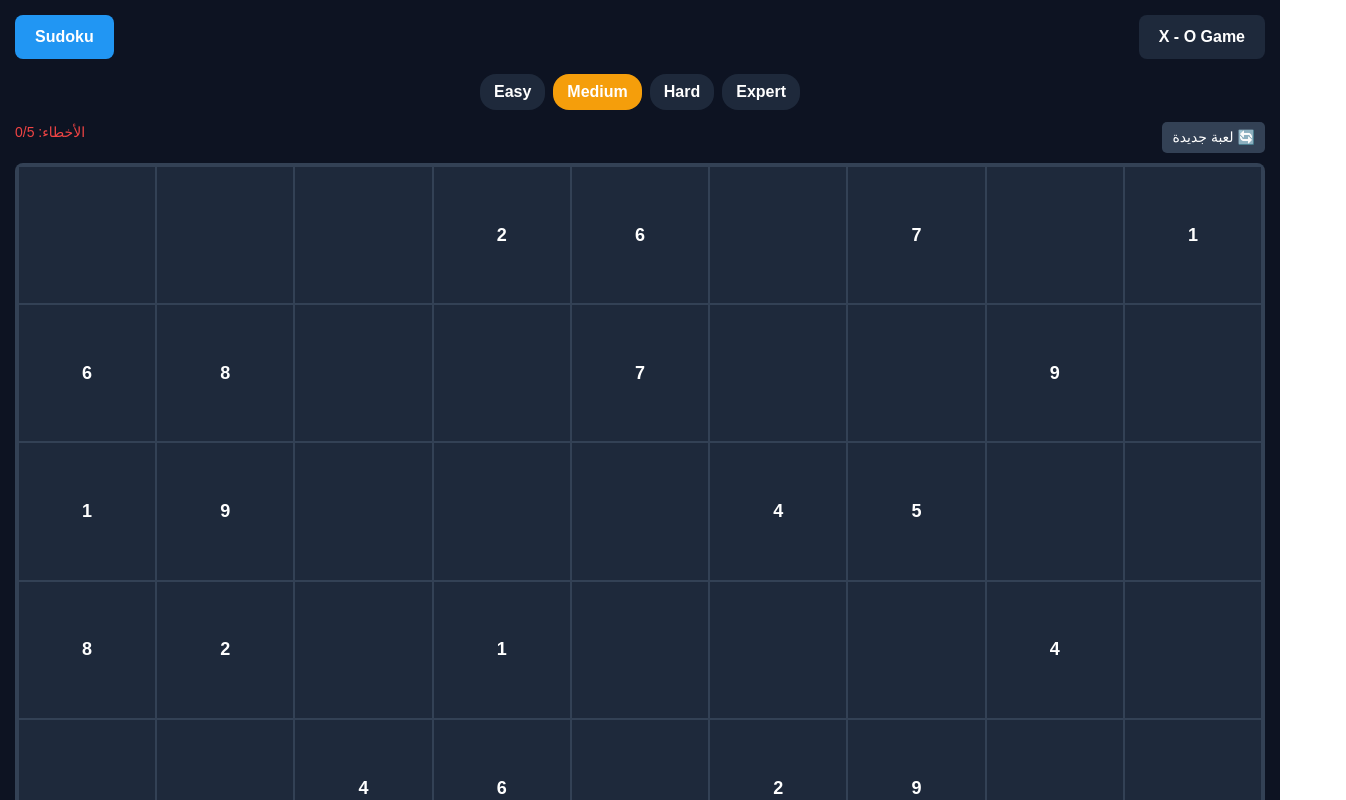
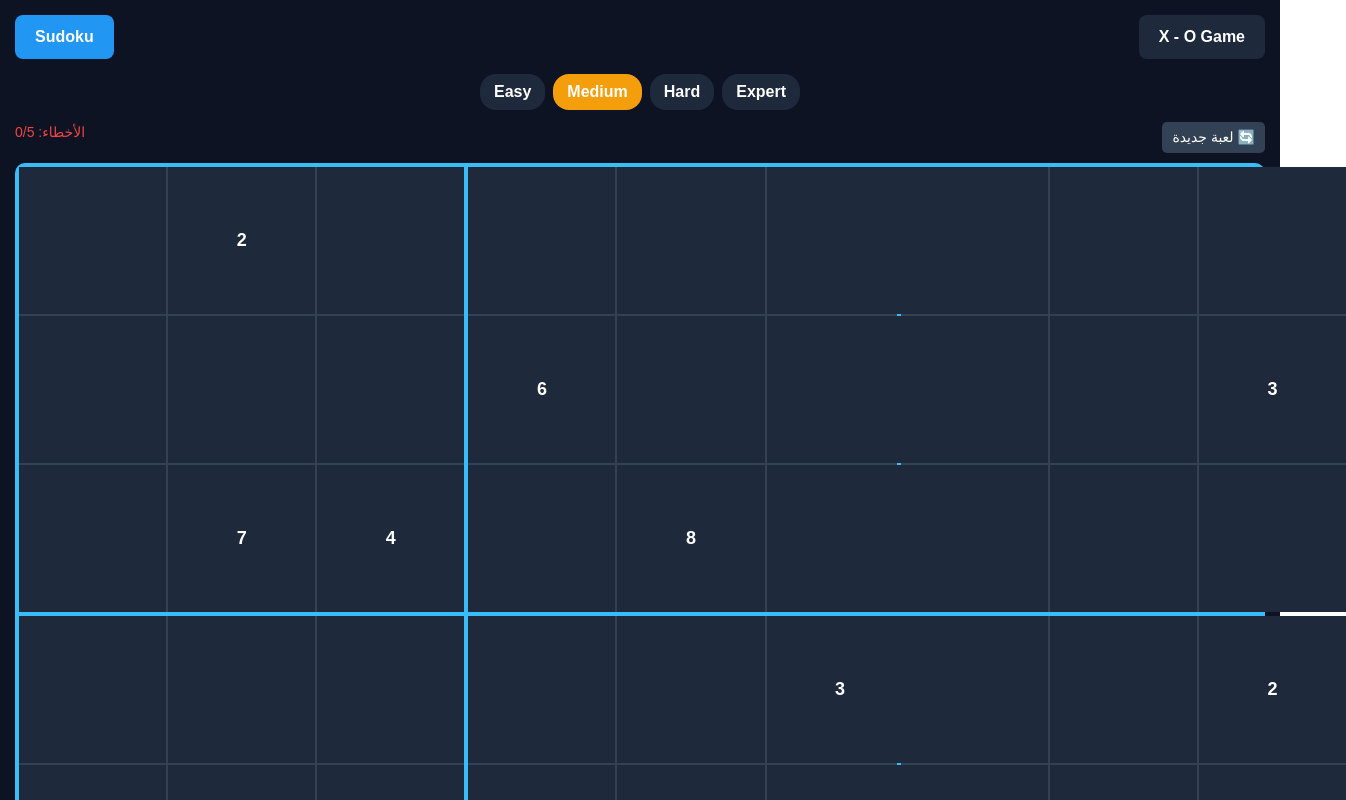
Before and after one commit to tameemzn0-hue/Sudoku-game-, a React (Vite) app: page / in a window 1280 px wide. Shown: the top 800 px of the page, 1346 px wide, since content can reach past the window. Built offline with nearby package versions, Linux system fonts and the light colour scheme.

Commit message:
Update Sudoku randomized boards v3.2.1

```diff
--- a/src/App.tsx
+++ b/src/App.tsx
@@ -3,8 +3,9 @@ import React, { useState, useEffect } from 'react';
 type BoardState = (string | null)[];
 type Difficulty = 'Easy' | 'Medium' | 'Hard' | 'Expert';
 
-const SUDOKU_BOARDS: Record<Difficulty, number[][]> = {
+const SUDOKU_BOARDS: Record<Difficulty, number[][][]> = {
   Easy: [
+    [
       [5, 3, 0, 0, 7, 0, 0, 0, 0],
       [6, 0, 0, 1, 9, 5, 0, 0, 0],
       [0, 9, 8, 0, 0, 0, 0, 6, 0],
@@ -15,7 +16,20 @@ const SUDOKU_BOARDS: Record<Difficulty, number[][]> = {
       [0, 0, 0, 4, 1, 9, 0, 0, 5],
       [0, 0, 0, 0, 8, 0, 0, 7, 9]
     ],
+    [
+      [1, 0, 4, 0, 0, 0, 7, 0, 9],
+      [0, 3, 2, 5, 0, 0, 0, 8, 0],
+      [0, 0, 0, 0, 1, 0, 5, 0, 0],
+      [0, 0, 0, 2, 0, 8, 0, 0, 4],
+      [0, 5, 0, 0, 0, 0, 0, 3, 0],
+      [2, 0, 0, 9, 0, 5, 0, 0, 0],
+      [0, 0, 9, 0, 3, 0, 0, 0, 0],
+      [0, 2, 0, 0, 0, 7, 1, 4, 0],
+      [3, 0, 5, 0, 0, 0, 8, 0, 6]
+    ]
+  ],
   Medium: [
+    [
       [0, 0, 0, 2, 6, 0, 7, 0, 1],
       [6, 8, 0, 0, 7, 0, 0, 9, 0],
       [1, 9, 0, 0, 0, 4, 5, 0, 0],
@@ -26,7 +40,20 @@ const SUDOKU_BOARDS: Record<Difficulty, number[][]> = {
       [0, 4, 0, 0, 5, 0, 0, 3, 6],
       [7, 0, 3, 0, 1, 8, 0, 0, 0]
     ],
+    [
+      [0, 2, 0, 0, 0, 0, 0, 0, 0],
+      [0, 0, 0, 6, 0, 0, 0, 0, 3],
+      [0, 7, 4, 0, 8, 0, 0, 0, 0],
+      [0, 0, 0, 0, 0, 3, 0, 0, 2],
+      [0, 8, 0, 0, 4, 0, 0, 1, 0],
+      [6, 0, 0, 5, 0, 0, 0, 0, 0],
+      [0, 0, 0, 0, 1, 0, 7, 8, 0],
+      [5, 0, 0, 0, 0, 9, 0, 0, 0],
+      [0, 0, 0, 0, 0, 0, 0, 4, 0]
+    ]
+  ],
   Hard: [
+    [
       [0, 2, 0, 6, 0, 8, 0, 0, 0],
       [5, 8, 0, 0, 0, 9, 7, 0, 0],
       [0, 0, 0, 0, 4, 0, 0, 0, 0],
@@ -37,7 +64,20 @@ const SUDOKU_BOARDS: Record<Difficulty, number[][]> = {
       [0, 0, 9, 8, 0, 0, 0, 3, 6],
       [0, 0, 0, 3, 0, 6, 0, 9, 0]
     ],
+    [
+      [1, 0, 0, 0, 0, 7, 0, 9, 0],
+      [0, 3, 0, 0, 2, 0, 0, 0, 8],
+      [0, 0, 9, 6, 0, 0, 5, 0, 0],
+      [0, 0, 5, 3, 0, 0, 9, 0, 0],
+      [0, 1, 0, 0, 8, 0, 0, 2, 0],
+      [0, 0, 6, 0, 0, 5, 1, 0, 0],
+      [0, 0, 3, 0, 0, 9, 8, 0, 0],
+      [9, 0, 0, 0, 4, 0, 0, 6, 0],
+      [0, 5, 0, 1, 0, 0, 0, 0, 3]
+    ]
+  ],
   Expert: [
+    [
       [0, 0, 0, 0, 0, 0, 0, 1, 2],
       [0, 0, 0, 0, 0, 0, 0, 0, 3],
       [0, 0, 2, 3, 0, 0, 4, 0, 0],
@@ -47,6 +87,18 @@ const SUDOKU_BOARDS: Record<Difficulty, number[][]> = {
       [0, 0, 8, 5, 0, 0, 6, 0, 0],
       [9, 0, 0, 0, 0, 0, 0, 0, 0],
       [4, 7, 0, 0, 0, 0, 0, 0, 0]
+    ],
+    [
+      [0, 0, 0, 7, 0, 0, 0, 0, 0],
+      [1, 0, 0, 0, 0, 0, 0, 0, 5],
+      [0, 0, 8, 0, 3, 0, 2, 0, 0],
+      [0, 5, 0, 0, 0, 1, 0, 0, 0],
+      [4, 0, 0, 0, 0, 0, 0, 0, 6],
+      [0, 0, 0, 5, 0, 0, 0, 7, 0],
+      [0, 0, 2, 0, 6, 0, 1, 0, 0],
+      [8, 0, 0, 0, 0, 0, 0, 0, 3],
+      [0, 0, 0, 0, 0, 9, 0, 0, 0]
+    ]
   ]
 };
 
@@ -62,6 +114,22 @@ const checkWinner = (board: BoardState) => {
     }
   }
   return board.includes(null) ? null : 'Tie';
+};
+
+const isSudokuWon = (currentGrid: number[][]) => {
+  if (!currentGrid || currentGrid.length !== 9) return false;
+  for (let r = 0; r < 9; r++) {
+    for (let c = 0; c < 9; c++) {
+      if (currentGrid[r][c] === 0) return false;
+    }
+  }
+  for (let i = 0; i < 9; i++) {
+    const rowSet = new Set(currentGrid[i]);
+    if (rowSet.size !== 9) return false;
+    const colSet = new Set(currentGrid.map(row => row[i]));
+    if (colSet.size !== 9) return false;
+  }
+  return true;
 };
 
 const getAIMove = (board: BoardState, difficulty: 'easy' | 'medium' | 'hard'): number => {
@@ -109,7 +177,10 @@ export default function App() {
   }, [sudokuDiff]);
 
   const loadSudokuLevel = (diff: Difficulty) => {
-    const template = SUDOKU_BOARDS[diff];
+    const boardsList = SUDOKU_BOARDS[diff];
+    const randomIndex = Math.floor(Math.random() * boardsList.length);
+    const template = boardsList[randomIndex];
+
     const newGrid = template.map(row => [...row]);
     setGrid(newGrid);
     setInitialGrid(template.map(row => [...row]));
@@ -127,7 +198,7 @@ export default function App() {
   };
 
   const handleNumberInput = (num: number) => {
-    if (!selectedCell) return;
+    if (!selectedCell || isSudokuWon(grid)) return;
     const [r, c] = selectedCell;
     if (initialGrid[r][c] !== 0) return;
 
@@ -149,7 +220,7 @@ export default function App() {
   };
 
   const handleErase = () => {
-    if (!selectedCell) return;
+    if (!selectedCell || isSudokuWon(grid)) return;
     const [r, c] = selectedCell;
     if (initialGrid[r][c] !== 0) return;
 
@@ -172,16 +243,18 @@ export default function App() {
   };
 
   const handleHint = () => {
-    if (hintsLeft <= 0 || !selectedCell) return;
+    if (hintsLeft <= 0 || !selectedCell || isSudokuWon(grid)) return;
     setHintsLeft(prev => prev - 1);
   };
 
+  // --- X-O State ---
   const [xoBoard, setXoBoard] = useState<BoardState>(Array(9).fill(null));
   const [isVsAI, setIsVsAI] = useState<boolean>(true);
   const [aiDifficulty, setAiDifficulty] = useState<'easy' | 'medium' | 'hard'>('medium');
   const [isXNext, setIsXNext] = useState<boolean>(true);
 
   const winner = checkWinner(xoBoard);
+  const sudokuWon = isSudokuWon(grid);
 
   const handleXOClick = (index: number) => {
     if (xoBoard[index] || winner) return;
@@ -212,6 +285,26 @@ export default function App() {
 
   return (
     <div style={{ background: '#0d1322', color: '#fff', minHeight: '100vh', padding: '15px', fontFamily: 'sans-serif' }}>
+      <style>{`
+        @keyframes bounceWin {
+          0% { transform: scale(0.8); opacity: 0; }
+          50% { transform: scale(1.05); opacity: 1; }
+          100% { transform: scale(1); opacity: 1; }
+        }
+        .win-banner {
+          animation: bounceWin 0.4s ease-in-out forwards;
+          background: linear-gradient(135deg, #10b981, #059669);
+          color: white;
+          padding: 12px;
+          border-radius: 10px;
+          text-align: center;
+          font-size: 18px;
+          font-weight: bold;
+          margin-bottom: 12px;
+          box-shadow: 0 4px 15px rgba(16, 185, 129, 0.4);
+        }
+      `}</style>
+
       <div style={{ display: 'flex', justifyContent: 'space-between', marginBottom: '15px' }}>
         <button onClick={() => setActiveTab('sudoku')} style={{ background: activeTab === 'sudoku' ? '#2196F3' : '#1e293b', color: '#fff', padding: '10px 20px', border: 'none', borderRadius: '8px', fontWeight: 'bold' }}>Sudoku</button>
         <button onClick={() => setActiveTab('xo')} style={{ background: activeTab === 'xo' ? '#2196F3' : '#1e293b', color: '#fff', padding: '10px 20px', border: 'none', borderRadius: '8px', fontWeight: 'bold' }}>X - O Game</button>
@@ -243,9 +336,22 @@ export default function App() {
             <button onClick={() => loadSudokuLevel(sudokuDiff)} style={{ background: '#334155', color: '#fff', border: 'none', padding: '5px 10px', borderRadius: '5px' }}>لعبة جديدة 🔄</button>
           </div>
 
-          <div style={{ display: 'grid', gridTemplateColumns: 'repeat(9, 1fr)', gap: '2px', background: '#334155', padding: '4px', borderRadius: '8px' }}>
-            {grid.map((row, rIdx) =>
-              row.map((val, cIdx) => {
+          {sudokuWon && (
+            <div className="win-banner">
+              🎉 مبروك! لقد فزت في السودوكو بنجاح! 🎉
+            </div>
+          )}
+
+          {/* Sudoku Grid with 3x3 Subgrid Borders */}
+          <div style={{ display: 'grid', gridTemplateColumns: 'repeat(3, 1fr)', gap: '4px', background: '#38bdf8', padding: '4px', borderRadius: '10px' }}>
+            {[0, 1, 2].map(boxR =>
+              [0, 1, 2].map(boxC => (
+                <div key={`box-${boxR}-${boxC}`} style={{ display: 'grid', gridTemplateColumns: 'repeat(3, 1fr)', gap: '2px', background: '#334155' }}>
+                  {[0, 1, 2].map(r =>
+                    [0, 1, 2].map(c => {
+                      const rIdx = boxR * 3 + r;
+                      const cIdx = boxC * 3 + c;
+                      const val = grid[rIdx]?.[cIdx];
                       const isSelected = selectedCell?.[0] === rIdx && selectedCell?.[1] === cIdx;
                       const isFixed = initialGrid[rIdx]?.[cIdx] !== 0;
                       const cellNotes = Array.from(notes[rIdx]?.[cIdx] || []);
@@ -262,12 +368,11 @@ export default function App() {
                             alignItems: 'center',
                             justifyContent: 'center',
                             fontSize: '18px',
-                      cursor: 'pointer',
-                      position: 'relative'
+                            cursor: 'pointer'
                           }}
                         >
                           {val !== 0 ? val : (
-                      <div style={{ display: 'grid', gridTemplateColumns: 'repeat(3, 1fr)', fontSize: '8px', width: '100%', height: '100%', padding: '1px' }}>
+                            <div style={{ display: 'grid', gridTemplateColumns: 'repeat(3, 1fr)', fontSize: '7px', width: '100%', height: '100%', padding: '1px' }}>
                               {[1,2,3,4,5,6,7,8,9].map(n => (
                                 <span key={n} style={{ textAlign: 'center', color: '#94a3b8' }}>{cellNotes.includes(n) ? n : ''}</span>
                               ))}
@@ -276,6 +381,9 @@ export default function App() {
                         </div>
                       );
                     })
+                  )}
+                </div>
+              ))
             )}
           </div>
 
@@ -321,6 +429,12 @@ export default function App() {
             </div>
           )}
 
+          {winner && (
+            <div className="win-banner">
+              {winner === 'Tie' ? 'تعادل!' : `🎉 الفائز هو: ${winner} 🎉`}
+            </div>
+          )}
+
           <div style={{ textAlign: 'center', marginBottom: '10px', fontSize: '18px' }}>
             {winner ? (winner === 'Tie' ? 'تعادل!' : `الفائز: ${winner}`) : `دور اللاعب: ${isXNext ? 'X' : 'O'}`}
           </div>
```
Lines whose indentation alone changed are shown as unchanged.
